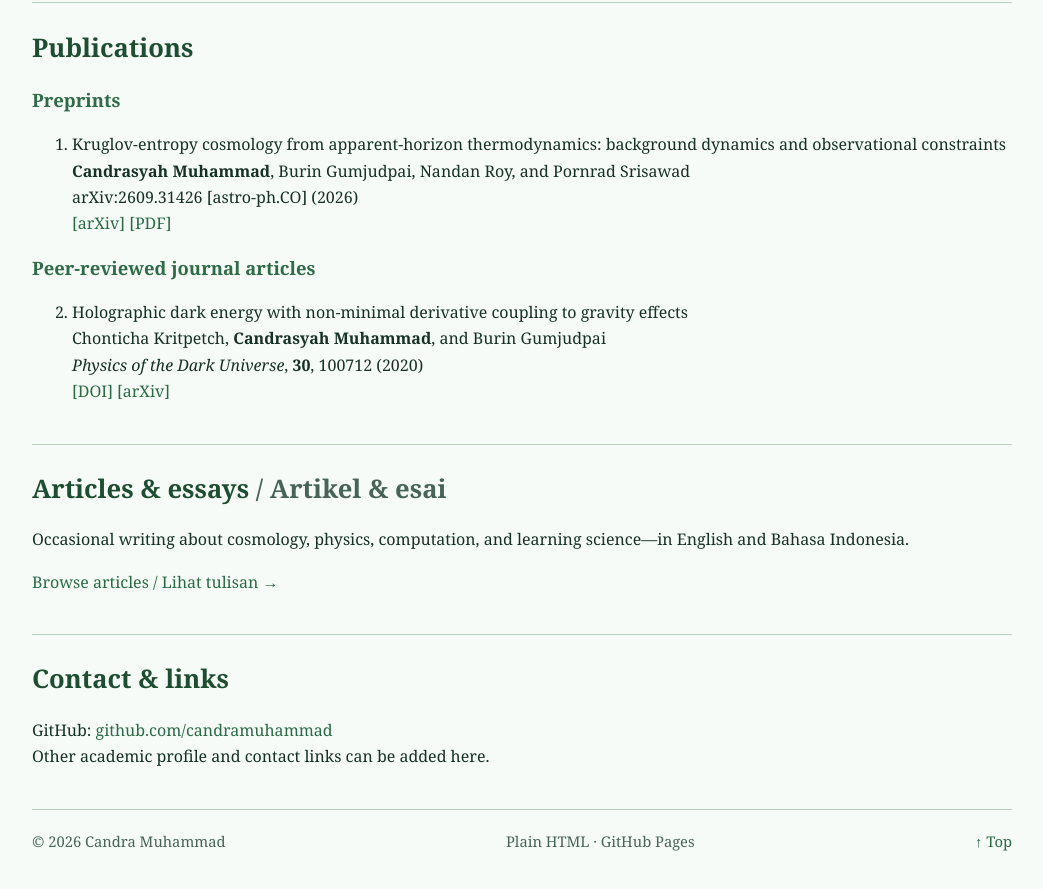
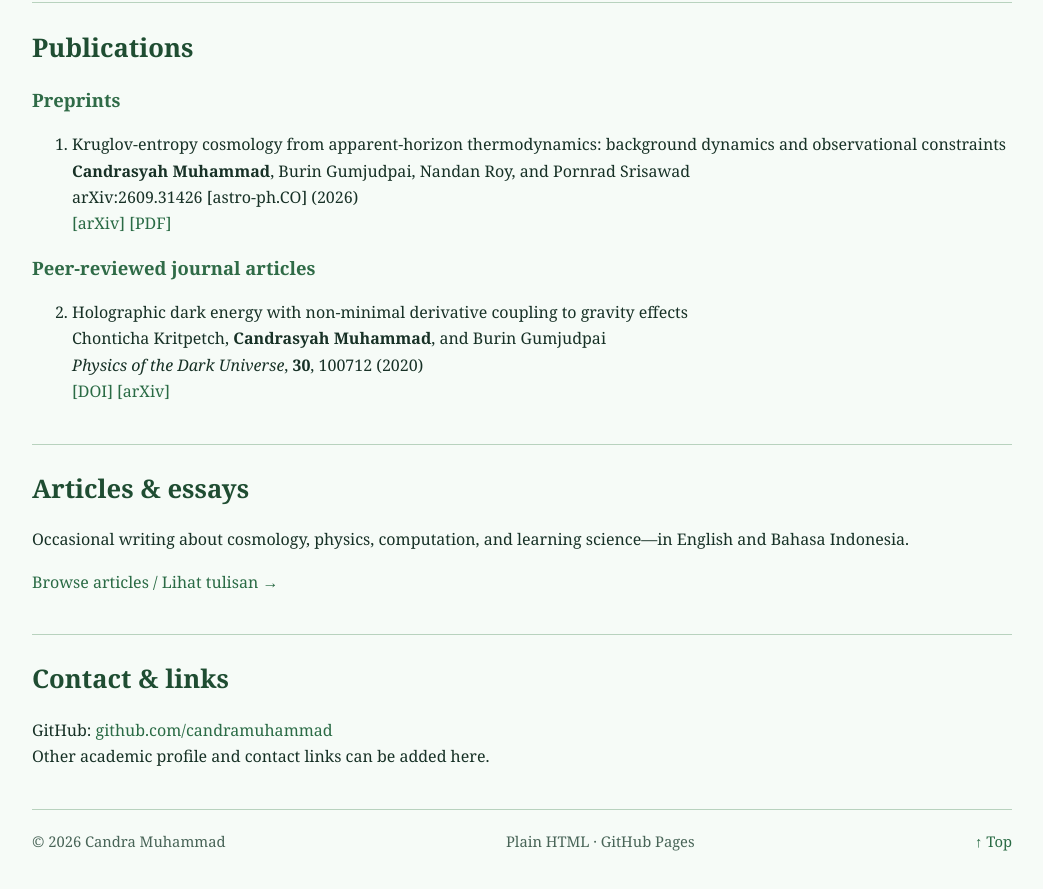
Before and after one commit to candramuhammad/candramuhammad.github.io, a plain HTML site: page index.html in a window 1280 px wide. Shown: the part 3060-3949 px from the top of the page, without its empty margins (118-1161 px from the left). Drawn offline with Linux system fonts and the light colour scheme.

Commit message:
Update index.html

```diff
--- a/index.html
+++ b/index.html
@@ -152,7 +152,7 @@
 
 
       <section id="articles">
-        <h2>Articles &amp; essays <span class="translation">/ Artikel &amp; esai</span></h2>
+        <h2>Articles &amp; essays </h2>
         <p>Occasional writing about cosmology, physics, computation, and learning science—in English and Bahasa Indonesia.</p>
         <p><a href="articles/">Browse articles / Lihat tulisan →</a></p>
       </section>
```
